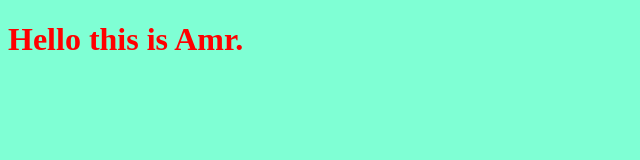
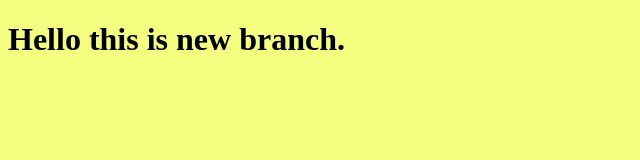
Before and after one commit to AmrMohammed4546/Demo, a plain HTML site: page index.html in a window 1280 px wide. Shown: the whole page, without its empty margins (0-640 px from the left). Drawn offline with Linux system fonts and the light colour scheme.

Commit message:
changing style for a title

```diff
--- a/index.html
+++ b/index.html
@@ -7,7 +7,7 @@
     <link rel="stylesheet" href="style.css">
 </head>
 <body>
-    <h1> Hello this is Amr.</h1>
+    <h1> Hello this is new branch.</h1>
     <script src = "app.js"></script>
 </body>
 </html>
--- a/style.css
+++ b/style.css
@@ -1,8 +1,8 @@
 h1{
-    color: red;
+    color: black;
 }
 body{
-    background-color: aquamarine;
+    background-color: rgb(244, 255, 127);
 
 
 
```
